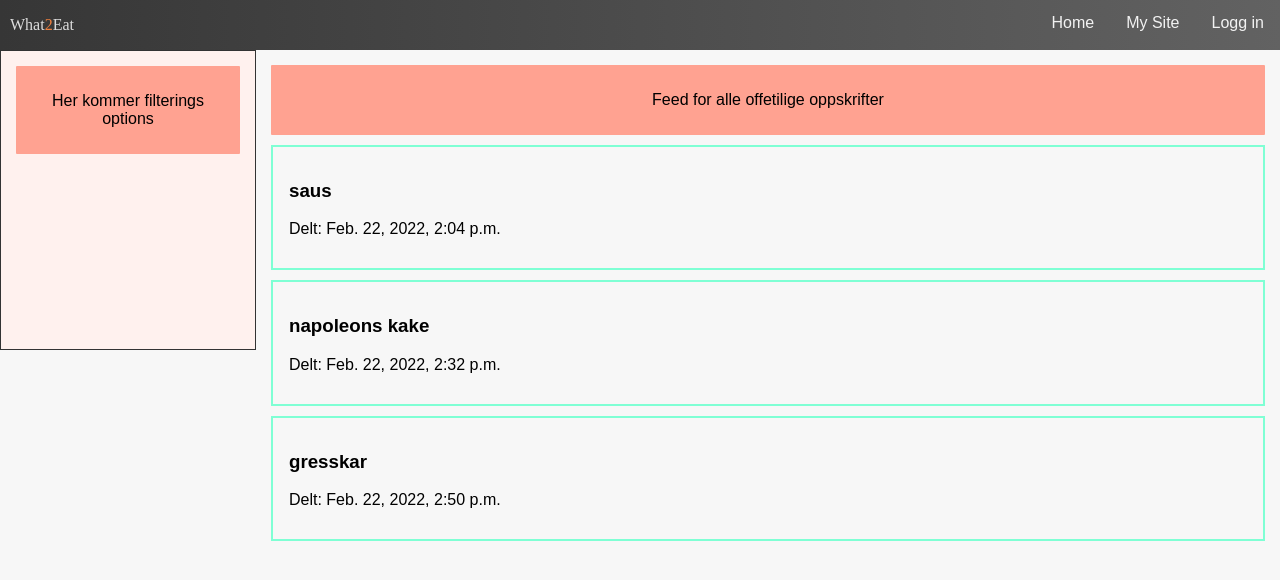
After one commit to hansjhaland/projects, a Django app: template what2eat/recipe/templates/recipe/feed.html in a window 1280 px wide. The commit adds this page. Shown: the top 580 px of the page. Run offline with Django 4.2, Linux system fonts and the light colour scheme; the template is opened without the code that fills it: values that come from a table or form of the project are taken from there, others are empty; data comes from the database, SQL or seed files in the repository; both versions use the stored data as it was after the commit.

Commit message:
added a feed for public recipes (#10)

```diff
--- a/what2eat/recipe/models.py
+++ b/what2eat/recipe/models.py
@@ -9,6 +9,7 @@ class Recipe(models.Model):
     publishedDate = models.DateTimeField("date published", auto_now_add=True)
     ingredients = models.CharField(max_length=300)
     description = models.CharField(max_length=1000)
+    public = models.BooleanField(default=False) # if true, the recipe should show up in the public feed
     user = models.ForeignKey(User, on_delete=models.CASCADE)
 
     def __str__(self):
--- /dev/null
+++ b/what2eat/recipe/static/recipe/feedStyling.css
@@ -0,0 +1,16 @@
+.recipeItem {
+    border: 2px aquamarine solid;
+    padding: 14px 16px;
+    margin-top: 10px;
+    margin-bottom: 10px;
+}
+
+.recipeItem:hover {
+    background-color: aquamarine;
+}
+
+a {
+    color: black;
+    text-decoration: none;
+
+}
--- /dev/null
+++ b/what2eat/recipe/templates/recipe/feed.html
@@ -0,0 +1,28 @@
+{% extends "user/base.html"%}
+{% load static %}
+
+{% block header_info %} <!-- for linking other stylesheets etc -->
+    <link rel="stylesheet" type="text/css" href="{% static 'recipe/feedStyling.css' %}">
+{%endblock%}
+
+{% block sidenav_title %}
+    <p>Her kommer filterings options</p>
+{%endblock%}
+
+{% block page_title%}
+<p>Feed for alle offetilige oppskrifter</p>
+{% endblock %}
+
+{% block content %}
+ {%if recipeList %}
+    {% for recipe in recipeList %}
+    <a href="/recipe/{{recipe.id}}">
+    <div class="recipeItem">
+        <h3>{{recipe.title}}</h3>
+        <p>Delt: {{recipe.publishedDate}}</p>
+    </div></a>
+    {% endfor %}
+{% else %}
+    <p>Ingen oppskrifter å vise</p>
+{% endif %}
+{%endblock%}
--- a/what2eat/recipe/urls.py
+++ b/what2eat/recipe/urls.py
@@ -9,5 +9,6 @@ urlpatterns = [
     path("recipe/", views.show_all_recipes, name ="show_all_recipes"),
     path("recipe/form/", views.create_recipe, name ="create_recipe"),
     path("recipe/<int:id>", views.show_recipe, name ="show_recipe"),
-    path("recipe/edit/<int:id>", views.editRecipe, name="editRecipe")
+    path("recipe/edit/<int:id>", views.editRecipe, name="editRecipe"),
+    path("feed/", views.showFeed, name="showFeed")
 ]
--- a/what2eat/recipe/views.py
+++ b/what2eat/recipe/views.py
@@ -72,3 +72,9 @@ def editRecipe(request, id):
 
 
     return render(request, 'recipeForm.html', {'form':form})
+
+
+def showFeed(response):
+    recipeList = Recipe.objects.filter(public=True)
+    context = {'recipeList':recipeList}
+    return render(response, "feed.html", context)
--- a/what2eat/user/templates/user/base.html
+++ b/what2eat/user/templates/user/base.html
@@ -6,6 +6,8 @@
 <meta charset="utf-8">
 <meta name="viewport" content="width=device-width, initial-scale=1">
 <link rel="stylesheet" type="text/css" href="{% static 'user/base.css' %}">
+{% block header_info %} <!-- for linking other stylesheets etc -->
+{%endblock%}
 </head>
 <body>
 
@@ -13,7 +15,7 @@
     <p>What<span id="w2e">2</span>Eat</p>
     <a href="#">Logg in</a>
     <a href="#">My Site</a>
-    <a href="#">Home</a>
+    <a href="/feed">Home</a>
 </div>
 
 <div class="row">
--- a/what2eat/what2eat/urls.py
+++ b/what2eat/what2eat/urls.py
@@ -28,5 +28,6 @@ urlpatterns = [
     path('recipe/', recv.show_all_recipes, name = "recipeshow" ),
     path("recipe/form/", recv.create_recipe, name ="create_recipe"),
     path('hello/', userv.hello, name = "hello"),
-    path('user/<int:id>', userv.user, name="user")
+    path('user/<int:id>', userv.user, name="user"),
+    path("feed/", recv.showFeed, name="showFeed")
 ]
```
Also changed, not shown: what2eat/recipe/templates/recipe/recipe.html (+0 -14 lines), what2eat/user/templates/user/user.html (+8 -2 lines), what2eat/db.sqlite3, what2eat/recipe/migrations/0002_recipe_public.py (added), what2eat/user/views.py (line endings or trailing spaces).
